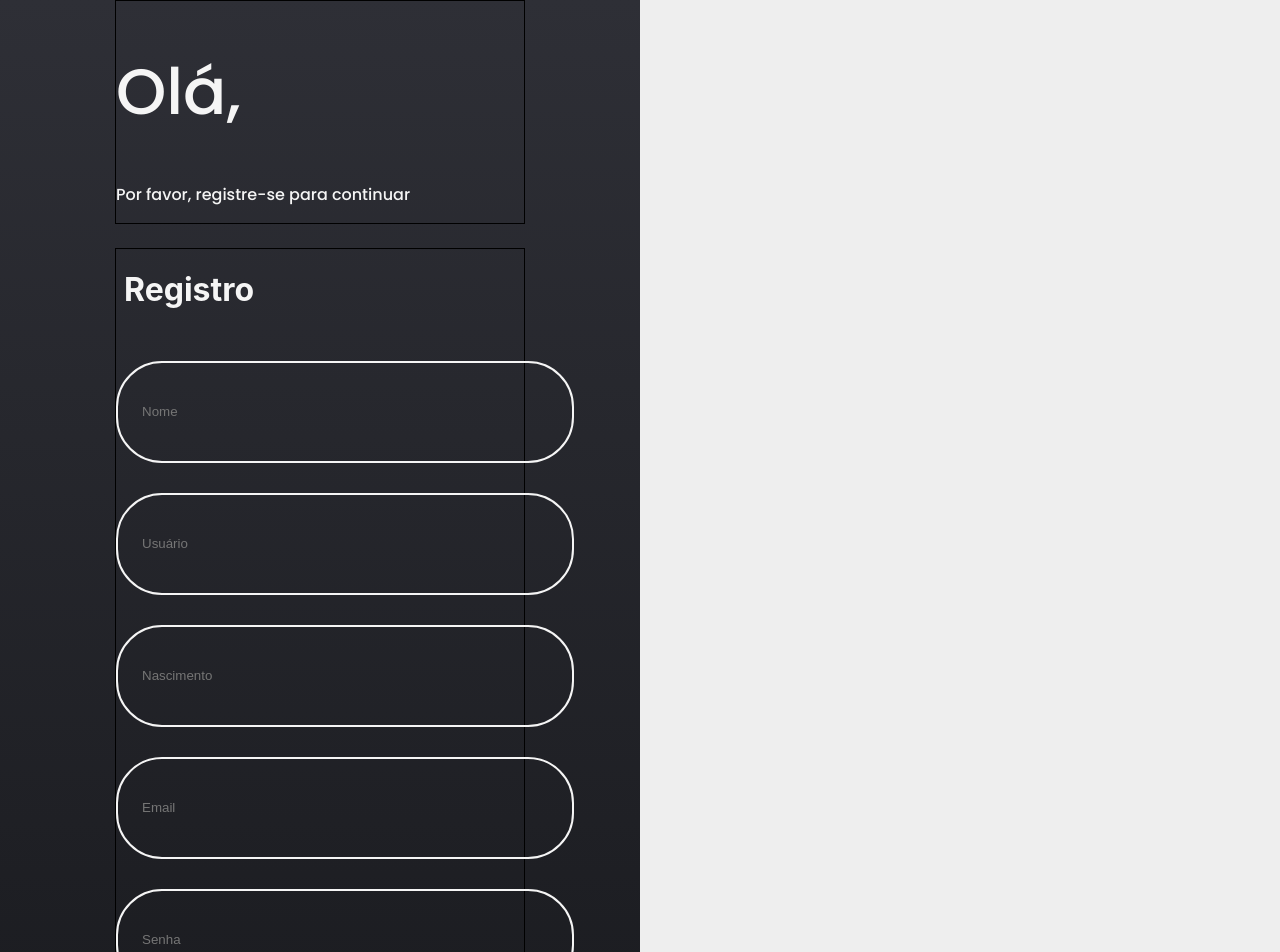
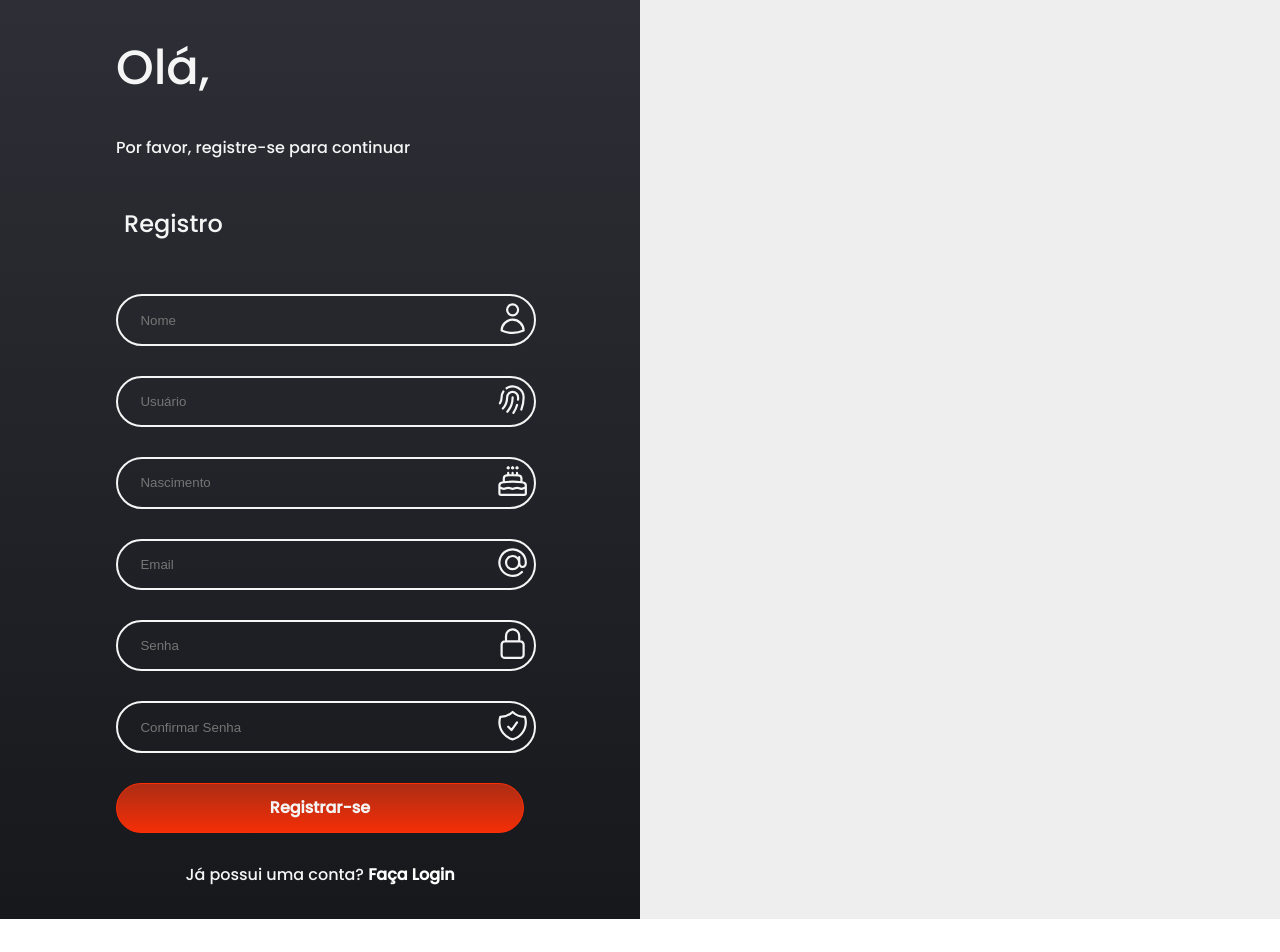
Before and after one commit to Emmanuel-compasso/projeto-compasso, a React (Create React App) app: page / in a window 1280 px wide. Shown: the top 952 px of the page. After the commit the page ends 919 px from the top, so only its background shows below. Built offline with nearby package versions, Linux system fonts and the light colour scheme.

Commit message:
Conclusão lado esquerdo da página de registro

```diff
--- a/src/Registro.css
+++ b/src/Registro.css
@@ -1,5 +1,6 @@
-@import url('https://fonts.googleapis.com/css2?family=Poppins:wght@500&display=swap');
+@import url("https://fonts.googleapis.com/css2?family=Poppins:wght@500&display=swap");
 
+/* Pages body */
 .container {
   display: grid;
   grid-template-columns: 1fr 1fr;
@@ -14,16 +15,36 @@
   background-color: #eee;
 }
 
-.text-container {
+/* Greetings box */
+.greetings-container {
   width: 25.5rem;
   margin: 0 auto;
-  border: 1px solid #000;
 }
 
+#greetings-title {
+  /* Olá, */
+  font-family: "Poppins";
+  font-style: normal;
+  font-weight: 500;
+  font-size: 300%;
+  line-height: 150%;
+  color: #f5f5f5;
+}
+
+#greetings-text {
+  /* Por favor, registre-se para continuar */
+  font-family: "Poppins";
+  font-style: normal;
+  font-weight: 400;
+  font-size: 100%;
+  line-height: 24px;
+  color: #f5f5f5;
+}
+
+/*  Form box */
 .form-container {
   width: 25.5rem;
   margin: 0 auto;
-  border: 1px solid #000;
   margin-top: 24px;
 
   display: flex;
@@ -32,37 +53,25 @@
   gap: 30px;
 }
 
-#greetings-title {
-  width: 125px;
-  height: 96px;
-  font-family: "Poppins";
-  font-style: normal;
-  font-weight: 500;
-  font-size: 64px;
-  line-height: 96px;
-  color: #f5f5f5;
-}
-
-#greetings-text {
-  width: 406px;
-  height: 24px;
+#form-title {
+  /* Registro */
   font-family: "Poppins";
   font-style: normal;
   font-weight: 400;
-  font-size: 16px;
-  line-height: 24px;
-  color: #f5f5f5;
-}
+  font-size: 150%;
+  line-height: 200%;
 
-#form-title {
   padding: 0px 8px;
   color: #f5f5f5;
 }
 
-.teste-style {
+/* Form div style to inputs */
+.form-div-style {
+  width: 100%;
+  height: 50%;
   border: 2px solid #f5f5f5;
   border-radius: 46px;
-  padding: 19px 24px;
+  padding: 1% 1%;
   background-color: transparent;
   color: #f5f5f5;
 
@@ -70,7 +79,69 @@
   flex-direction: row;
   justify-content: space-between;
   align-items: center;
+}
 
+/* Input content style */
+.input-style {
+  width: 100%;
+  background-color: transparent;
+  border: 0px;
+  color: #f5f5f5;
+  margin-left: 4%;
+}
+
+/* Input side images */
+.input-image {
+  width: 10%;
+}
+
+#register-button {
+  width: 100%;
+  height: 50%;
+  /* orange */
+  border: 1px solid #fe2e05;
+  border-radius: 46px;
+  /* gradient button */
+  background: linear-gradient(180deg, #ad2d14 0%, #f42e07 100%);
+  color: #f5f5f5;
+  padding: 3% 3%;
+
+  font-family: "Poppins";
+  font-style: normal;
+  font-weight: 600;
+  font-size: 16px;
+  line-height: 24px;
+
+  display: flex;
+  flex-direction: row;
+  justify-content: space-between;
+  align-items: flex-start;
+}
+
+#ending-text {
+  /* Já possui uma conta? */
+  margin: 0 auto;
+  margin-bottom: 2rem;
+  color: #f5f5f5;
+
+  font-family: "Poppins";
+  font-style: normal;
+  font-weight: 400;
+  font-size: 16px;
+  line-height: 24px;
+}
+
+/* Same paragraph as ending-text */
+#login-now {
+  /* Faça Login */
   width: 406px;
-  height: 60px;
+  height: 24px;
+  text-align: center;
+  color: #ffffff;
+
+  font-family: "Poppins";
+  font-style: normal;
+  font-weight: 600;
+  font-size: 16px;
+  line-height: 24px;
 }
--- a/src/Registro.jsx
+++ b/src/Registro.jsx
@@ -3,38 +3,175 @@ import "./Registro.css";
 const Registro = () => {
   return (
     <div className="container">
-
       <div className="left-side">
-
-        <div className="text-container">
+        <div className="greetings-container">
           <h1 id="greetings-title">Olá,</h1>
           <p id="greetings-text">Por favor, registre-se para continuar</p>
         </div>
 
-          <form className="form-container">
-            <h1 id="form-title">Registro</h1>
+        <form className="form-container">
+          <h1 id="form-title">Registro</h1>
 
-            <input className="teste-style" type="text" placeholder="Nome" onFocus={(e) => e.target.value = ''}/>
+          <div className="form-div-style">
+            <input
+              type="text"
+              placeholder="Nome"
+              className="input-style"
+              onFocus={(e) => (e.target.value = "")}
+            />
 
-            <input className="teste-style" type="text" placeholder="Usuário" onFocus={(e) => e.target.value = ''}/>
+            <span className="input-image">
+              <svg
+                xmlns="http://www.w3.org/2000/svg"
+                fill="none"
+                viewBox="0 0 24 24"
+                stroke-width="1.5"
+                stroke="currentColor"
+                class="w-6 h-6"
+              >
+                <path
+                  stroke-linecap="round"
+                  stroke-linejoin="round"
+                  d="M15.75 6a3.75 3.75 0 11-7.5 0 3.75 3.75 0 017.5 0zM4.501 20.118a7.5 7.5 0 0114.998 0A17.933 17.933 0 0112 21.75c-2.676 0-5.216-.584-7.499-1.632z"
+                />
+              </svg>
+            </span>
+          </div>
 
-            <input className="teste-style" type="text" placeholder="Nascimento" onFocus={(e) => e.target.value = ''}/>
+          <div className="form-div-style">
+            <input
+              className="input-style"
+              type="text"
+              placeholder="Usuário"
+              onFocus={(e) => (e.target.value = "")}
+            />
 
-            <input className="teste-style" type="email" placeholder="Email" onFocus={(e) => e.target.value = ''}/>
+            <span className="input-image">
+              <svg
+                xmlns="http://www.w3.org/2000/svg"
+                fill="none"
+                viewBox="0 0 24 24"
+                stroke-width="1.5"
+                stroke="currentColor"
+                class="w-6 h-6"
+              >
+                <path
+                  stroke-linecap="round"
+                  stroke-linejoin="round"
+                  d="M7.864 4.243A7.5 7.5 0 0119.5 10.5c0 2.92-.556 5.709-1.568 8.268M5.742 6.364A7.465 7.465 0 004.5 10.5a7.464 7.464 0 01-1.15 3.993m1.989 3.559A11.209 11.209 0 008.25 10.5a3.75 3.75 0 117.5 0c0 .527-.021 1.049-.064 1.565M12 10.5a14.94 14.94 0 01-3.6 9.75m6.633-4.596a18.666 18.666 0 01-2.485 5.33"
+                />
+              </svg>
+            </span>
+          </div>
 
-            <input className="teste-style" type="password" placeholder="Senha" onFocus={(e) => e.target.value = ''}/>
+          <div className="form-div-style">
+            <input
+              className="input-style"
+              type="text"
+              placeholder="Nascimento"
+              onFocus={(e) => (e.target.value = "")}
+            />
 
-            <input className="teste-style" type="password" placeholder="Confirmar Senha" onFocus={(e) => e.target.value = ''}/>
+            <span className="input-image">
+              <svg
+                xmlns="http://www.w3.org/2000/svg"
+                fill="none"
+                viewBox="0 0 24 24"
+                stroke-width="1.5"
+                stroke="currentColor"
+                class="w-6 h-6"
+              >
+                <path
+                  stroke-linecap="round"
+                  stroke-linejoin="round"
+                  d="M12 8.25v-1.5m0 1.5c-1.355 0-2.697.056-4.024.166C6.845 8.51 6 9.473 6 10.608v2.513m6-4.87c1.355 0 2.697.055 4.024.165C17.155 8.51 18 9.473 18 10.608v2.513m-3-4.87v-1.5m-6 1.5v-1.5m12 9.75l-1.5.75a3.354 3.354 0 01-3 0 3.354 3.354 0 00-3 0 3.354 3.354 0 01-3 0 3.354 3.354 0 00-3 0 3.354 3.354 0 01-3 0L3 16.5m15-3.38a48.474 48.474 0 00-6-.37c-2.032 0-4.034.125-6 .37m12 0c.39.049.777.102 1.163.16 1.07.16 1.837 1.094 1.837 2.175v5.17c0 .62-.504 1.124-1.125 1.124H4.125A1.125 1.125 0 013 20.625v-5.17c0-1.08.768-2.014 1.837-2.174A47.78 47.78 0 016 13.12M12.265 3.11a.375.375 0 11-.53 0L12 2.845l.265.265zm-3 0a.375.375 0 11-.53 0L9 2.845l.265.265zm6 0a.375.375 0 11-.53 0L15 2.845l.265.265z"
+                />
+              </svg>
+            </span>
+          </div>
 
-            <input type="submit" value="Registrar-se" />
+          <div className="form-div-style">
+            <input
+              className="input-style"
+              type="email"
+              placeholder="Email"
+              onFocus={(e) => (e.target.value = "")}
+            />
 
-            <p>Já possui uma conta? Faça Login</p>
-          </form>
+            <span className="input-image">
+              <svg
+                xmlns="http://www.w3.org/2000/svg"
+                fill="none"
+                viewBox="0 0 24 24"
+                stroke-width="1.5"
+                stroke="currentColor"
+                class="w-6 h-6"
+              >
+                <path
+                  stroke-linecap="round"
+                  d="M16.5 12a4.5 4.5 0 11-9 0 4.5 4.5 0 019 0zm0 0c0 1.657 1.007 3 2.25 3S21 13.657 21 12a9 9 0 10-2.636 6.364M16.5 12V8.25"
+                />
+              </svg>
+            </span>
+          </div>
 
+          <div className="form-div-style">
+            <input
+              className="input-style"
+              type="password"
+              placeholder="Senha"
+              onFocus={(e) => (e.target.value = "")}
+            />
+            <span className="input-image">
+              <svg
+                xmlns="http://www.w3.org/2000/svg"
+                fill="none"
+                viewBox="0 0 24 24"
+                stroke-width="1.5"
+                stroke="currentColor"
+                class="w-6 h-6"
+              >
+                <path
+                  stroke-linecap="round"
+                  stroke-linejoin="round"
+                  d="M16.5 10.5V6.75a4.5 4.5 0 10-9 0v3.75m-.75 11.25h10.5a2.25 2.25 0 002.25-2.25v-6.75a2.25 2.25 0 00-2.25-2.25H6.75a2.25 2.25 0 00-2.25 2.25v6.75a2.25 2.25 0 002.25 2.25z"
+                />
+              </svg>
+            </span>
+          </div>
+
+          <div className="form-div-style">
+            <input
+              className="input-style"
+              type="password"
+              placeholder="Confirmar Senha"
+              onFocus={(e) => (e.target.value = "")}
+            />
+            <span className="input-image">
+              <svg
+                xmlns="http://www.w3.org/2000/svg"
+                fill="none"
+                viewBox="0 0 24 24"
+                stroke-width="1.5"
+                stroke="currentColor"
+                class="w-6 h-6"
+              >
+                <path
+                  stroke-linecap="round"
+                  stroke-linejoin="round"
+                  d="M9 12.75L11.25 15 15 9.75m-3-7.036A11.959 11.959 0 013.598 6 11.99 11.99 0 003 9.749c0 5.592 3.824 10.29 9 11.623 5.176-1.332 9-6.03 9-11.622 0-1.31-.21-2.571-.598-3.751h-.152c-3.196 0-6.1-1.248-8.25-3.285z"
+                />
+              </svg>
+            </span>
+          </div>
+
+          <input id="register-button" type="submit" value="Registrar-se" />
+
+          <p id="ending-text">Já possui uma conta? <span id="login-now">Faça Login</span></p>
+        </form>
       </div>
 
       <div className="right-side"></div>
-
     </div>
   );
 };
```
